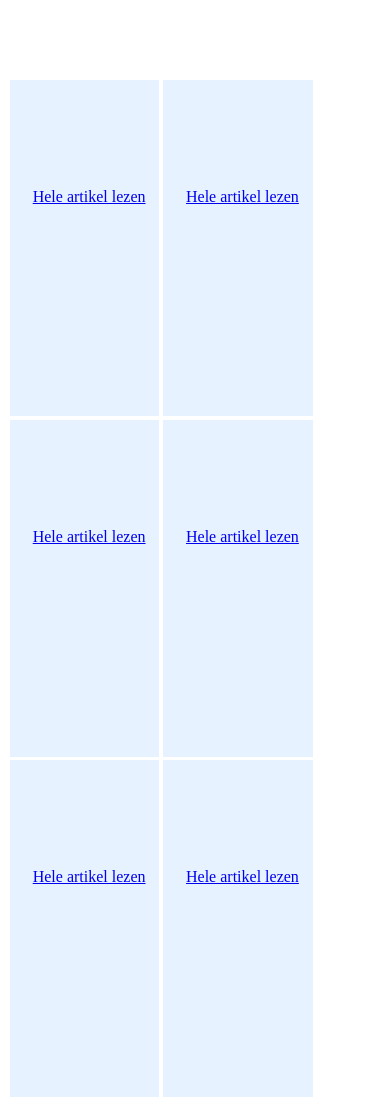
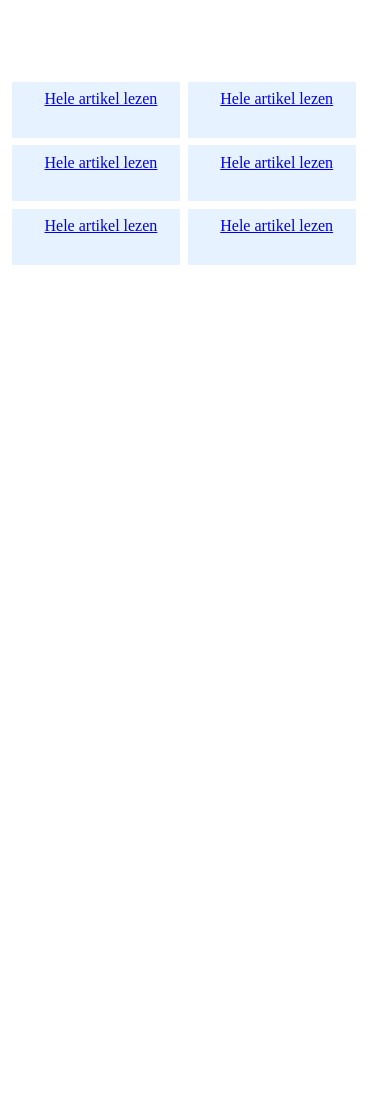
Before and after one commit to nickma101/2bij3, a Python web app: template app/templates/mobile_newspage.html in a window 390 px wide. After the commit the page ends 265 px from the top, so only its background shows below. Run offline with Jinja, Linux system fonts and the light colour scheme; the template is opened without the code that fills it, so the values that code supplies are empty; some libraries are stand-ins or nearby versions.

Commit message:
mobile newspage fixes

```diff
--- a/app/templates/base.html
+++ b/app/templates/base.html
@@ -1,7 +1,7 @@
 {% extends 'bootstrap/base.html' %}
 
 {% block title %}
-{% if title %}{{title}} - 3bij3{% else %} Welkom op 2bij3{% endif %}
+{% if title %}{{title}} - 2bij3{% else %} Welkom op 2bij3{% endif %}
 {% endblock %}
 
 {% block styles %}
--- a/app/templates/mobile_base.html
+++ b/app/templates/mobile_base.html
@@ -1,10 +1,10 @@
 <nav id="sidebar-mobile">
   <ul class="list-unstyled components">
     <div class="sidebar-header-mobile">
-      <a href="{{ url_for('newspage') }}"><img src="/static/logo_3bij3.png" style="width: 80%; height: 80%;"></a>
+      <a href="{{ url_for('newspage') }}"><img src="/static/logo_2bij3.png" style="width: 80%; height: 80%;"></a>
             </div>
     <li><a href="{{ url_for('newspage') }}"><i class = "fa fa-newspaper"></i>   Nieuws</a></li>
-    <li><a href="{{ url_for('get_points') }}"><i class="fa fa-chart-bar"></i>   Mijn 3bij3</a></li>
+    <li><a href="{{ url_for('get_points') }}"><i class="fa fa-chart-bar"></i>   Mijn 2bij3</a></li>
     <li><a href="{{ url_for('contact') }}"><i class="fa fa-envelope"></i>   Mail ons</a></li>
     <li><a href="{{ url_for('faq') }}"><i class="fa fa-question-circle"></i>   FAQ</a></li>
 <!--    <li><a href="{{ url_for('invite') }}"><i class="fa fa-share-square"></i>   Uitnodiging</a></li>-->
--- a/app/templates/mobile_newspage.html
+++ b/app/templates/mobile_newspage.html
@@ -1,7 +1,10 @@
 <head><link rel="stylesheet"
 	    href="{{url_for('.static', filename='mystyle.css')}}"></head>
 
-<div class="square-mobile">
+			<div class="container">
+			  <div class="row">
+			    <div class="col">
+			      <div class="square">
 				        {% with result = results[0] %}
 				            {% endwith %}
 			          <div class="content">
@@ -14,7 +17,9 @@
 			              </div>
 			          </div>
 			      </div>
-	<div class="square-mobile">
+			    </div>
+			    <div class="col">
+			      <div class="square">
 				        {% with result = results[1] %}
 				            {% endwith %}
 			          <div class="content">
@@ -27,7 +32,12 @@
 			              </div>
 			          </div>
 			      </div>
-	<div class="square-mobile">
+			    </div>
+			  </div>
+
+			  <div class="row">
+			    <div class="col">
+			      <div class="square">
 				        {% with result = results[2] %}
 				            {% endwith %}
 			          <div class="content">
@@ -40,8 +50,9 @@
 			              </div>
 			          </div>
 			      </div>
-
-	<div class="square-mobile">
+			    </div>
+			    <div class="col">
+			      <div class="square">
 				        {% with result = results[3] %}
 				            {% endwith %}
 			          <div class="content">
@@ -54,7 +65,12 @@
 			              </div>
 			          </div>
 			      </div>
-	<div class="square-mobile">
+			    </div>
+			  </div>
+
+			  <div class="row">
+			    <div class="col">
+			      <div class="square">
 				        {% with result = results[4] %}
 				            {% endwith %}
 			          <div class="content">
@@ -67,7 +83,9 @@
 			              </div>
 			          </div>
 			      </div>
-	<div class="square-mobile">
+			    </div>
+			    <div class="col">
+			      <div class="square">
 				        {% with result = results[5] %}
 				            {% endwith %}
 			          <div class="content">
@@ -80,3 +98,14 @@
 			              </div>
 			          </div>
 			      </div>
+			    </div>
+			  </div>
+
+			    <body>
+			     <div class="container">
+			        <div class="row">
+			        </div>
+			     </div>
+			    </body>
+
+			</div>
```
Lines whose indentation alone changed are shown as unchanged.
